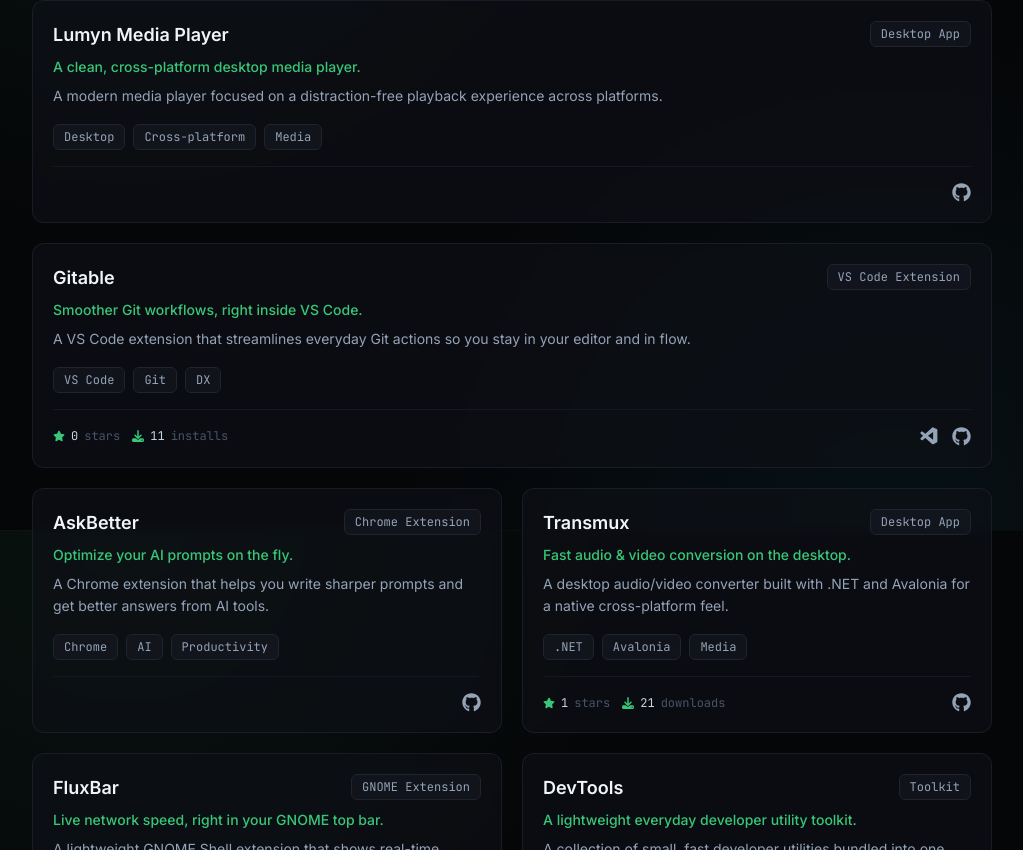
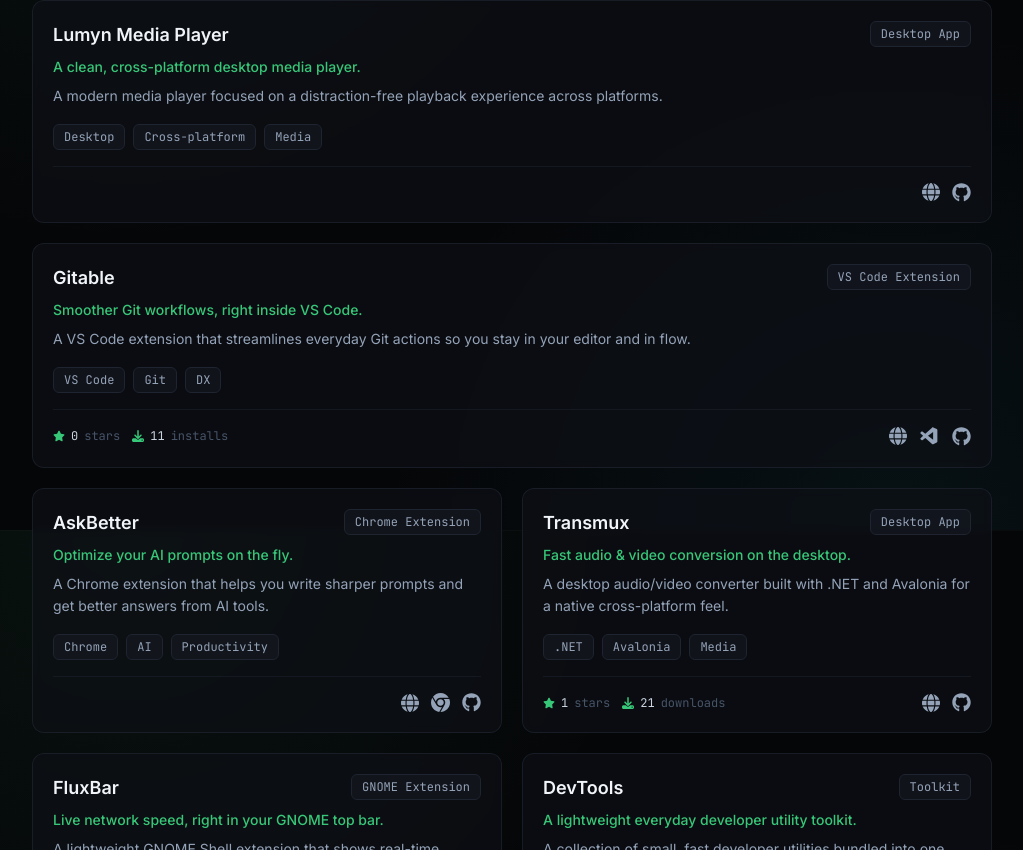
Before and after one commit to piyushdoorwar/piyushdoorwar.github.io, a React (Vite) app: page / in a window 1280 px wide. Shown: the part 2670-3520 px from the top of the page, without its empty margins (128-1151 px from the left). Built offline with nearby package versions, Linux system fonts and the light colour scheme.

Commit message:
feat: add website and chrome store links to projects
- Add FaChrome and FaGlobe icons for new link types
- Implement ProjectLinkIcon handler for Chrome Web Store and Website labels
- Add website and Chrome Web Store links to project data

```diff
--- a/src/components/Projects.tsx
+++ b/src/components/Projects.tsx
@@ -1,5 +1,12 @@
 import { motion } from 'framer-motion'
-import { FaArrowUpRightFromSquare, FaDownload, FaGithub, FaStar } from 'react-icons/fa6'
+import {
+  FaArrowUpRightFromSquare,
+  FaChrome,
+  FaDownload,
+  FaGithub,
+  FaGlobe,
+  FaStar,
+} from 'react-icons/fa6'
 import { VscVscode } from 'react-icons/vsc'
 import { projects } from '../data/projects'
 import { stats, formatStat } from '../data/stats'
@@ -7,6 +14,8 @@ import { stats, formatStat } from '../data/stats'
 function ProjectLinkIcon({ label }: { label: string }) {
   if (label === 'GitHub') return <FaGithub size={19} />
   if (label === 'Marketplace') return <VscVscode size={21} />
+  if (label === 'Chrome Web Store') return <FaChrome size={19} />
+  if (label === 'Website') return <FaGlobe size={18} />
   return <FaArrowUpRightFromSquare size={16} />
 }
 
--- a/src/data/projects.ts
+++ b/src/data/projects.ts
@@ -44,6 +44,7 @@ export const projects: Project[] = [
     tags: ['Desktop', 'Cross-platform', 'Media'],
     featured: true,
     links: [
+      { label: 'Website', href: 'https://piyushdoorwar.github.io/lumyn-media-player/' },
       { label: 'GitHub', href: 'https://github.com/piyushdoorwar/lumyn-media-player' },
     ],
     stats: { githubRepo: 'piyushdoorwar/lumyn-media-player' },
@@ -58,6 +59,7 @@ export const projects: Project[] = [
     tags: ['VS Code', 'Git', 'DX'],
     featured: true,
     links: [
+      { label: 'Website', href: 'https://piyushdoorwar.github.io/gitable/' },
       {
         label: 'Marketplace',
         href: 'https://marketplace.visualstudio.com/items?itemName=piyushdoorwar.gitable',
@@ -78,6 +80,11 @@ export const projects: Project[] = [
       'A Chrome extension that helps you write sharper prompts and get better answers from AI tools.',
     tags: ['Chrome', 'AI', 'Productivity'],
     links: [
+      { label: 'Website', href: 'https://piyushdoorwar.github.io/ask-better/' },
+      {
+        label: 'Chrome Web Store',
+        href: 'https://chromewebstore.google.com/detail/askbetter/eelecokniegejkbbklgdpnhmhgfkfpif',
+      },
       { label: 'GitHub', href: 'https://github.com/piyushdoorwar/ask-better' },
     ],
     stats: { githubRepo: 'piyushdoorwar/ask-better' },
@@ -91,6 +98,7 @@ export const projects: Project[] = [
       'A desktop audio/video converter built with .NET and Avalonia for a native cross-platform feel.',
     tags: ['.NET', 'Avalonia', 'Media'],
     links: [
+      { label: 'Website', href: 'https://piyushdoorwar.github.io/transmux/' },
       { label: 'GitHub', href: 'https://github.com/piyushdoorwar/transmux' },
     ],
     stats: { githubRepo: 'piyushdoorwar/transmux' },
@@ -104,6 +112,7 @@ export const projects: Project[] = [
       'A lightweight GNOME Shell extension that shows real-time network speed in the top bar.',
     tags: ['GNOME', 'Linux', 'Extension'],
     links: [
+      { label: 'Website', href: 'https://piyushdoorwar.github.io/fluxbar/' },
       { label: 'GitHub', href: 'https://github.com/piyushdoorwar/fluxbar' },
     ],
     stats: { githubRepo: 'piyushdoorwar/fluxbar' },
@@ -117,6 +126,7 @@ export const projects: Project[] = [
       'A collection of small, fast developer utilities bundled into one lightweight toolkit.',
     tags: ['Developer Tools', 'Utilities'],
     links: [
+      { label: 'Website', href: 'https://piyushdoorwar.github.io/dev-tools/' },
       { label: 'GitHub', href: 'https://github.com/piyushdoorwar/dev-tools' },
     ],
     stats: { githubRepo: 'piyushdoorwar/dev-tools' },
```
